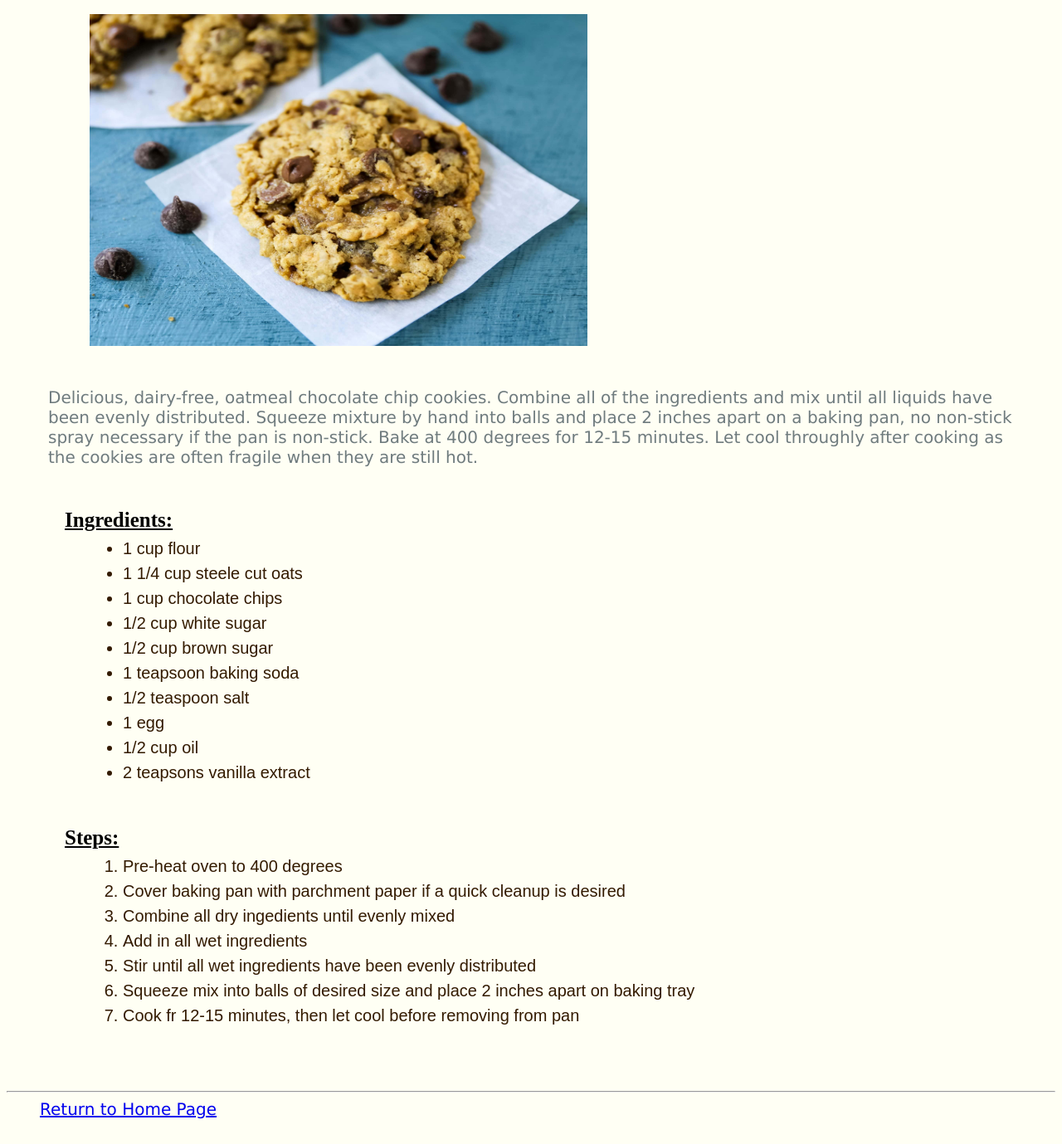
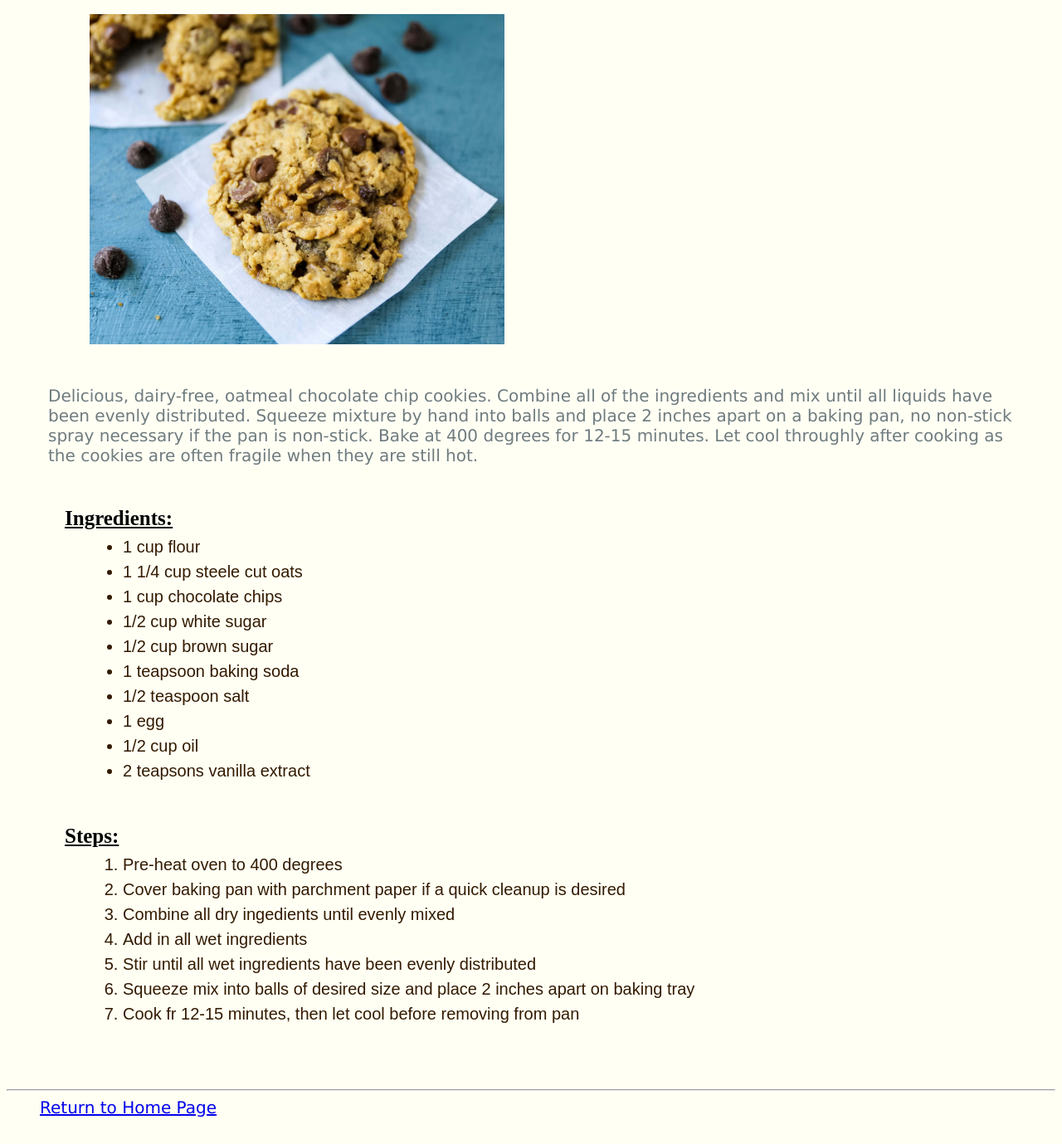
Before and after one commit to CisnePHX/odin-recipes, a plain HTML site: page recipes/oatmeal-chochip-cookies.html in a window 1280 px wide. Shown: the part 141-1520 px from the top of the page at 83% size. Drawn offline with Linux system fonts and the light colour scheme.

Commit message:
Add back-up font families to CSS

```diff
--- a/recipes/oatmeal-chochip-cookies.html
+++ b/recipes/oatmeal-chochip-cookies.html
@@ -7,7 +7,7 @@
 </head>
 <body>
     <h1>Oatmeal Chocolate Chip Cookie Recipe</h1>
-        <img src="../images/Oatmeal-Chocochip-Cookie.jpeg" alt="Photo of Oatmeal Chocolate Chip Cookies" width="600" height = "400">
+        <img src="../images/Oatmeal-Chocochip-Cookie.jpeg" alt="Photo of Oatmeal Chocolate Chip Cookies">
     <p>Delicious, dairy-free, oatmeal chocolate chip cookies. Combine all of the ingredients and mix until all liquids have been
         evenly distributed. Squeeze mixture by hand into balls and place 2 inches apart on a baking pan, no non-stick spray
         necessary if the pan is non-stick. Bake at 400 degrees for 12-15 minutes. Let cool throughly after cooking
--- a/recipes/style.css
+++ b/recipes/style.css
@@ -5,13 +5,13 @@ body {
 h1 {
     color: black;
     font-size: 50px;
-    font-family:Lucida Sans;
+    font-family:Lucida Sans, verdana, arial;
     padding: 30px;
     margin: 20px;
 }
 
 p {
-    font-family: verdana;
+    font-family: verdana, arial;
     font-size: 20px;
     color: #6F7B7E;
     padding: 10px;
@@ -20,6 +20,8 @@ p {
 
 img {
     display: block;
+    height: auto;
+    width: 500px;
     margin-left: 100px;
 }
 
@@ -45,7 +47,8 @@ ol, ul {
 .buffer {
     margin: 40px;
     font-size: 20px;
-    font-family: verdana;
+    font-family: verdana, arial;
+    font-weight: 500;
     margin-top: 5px;
     margin-bottom: 30px;
 }
```
